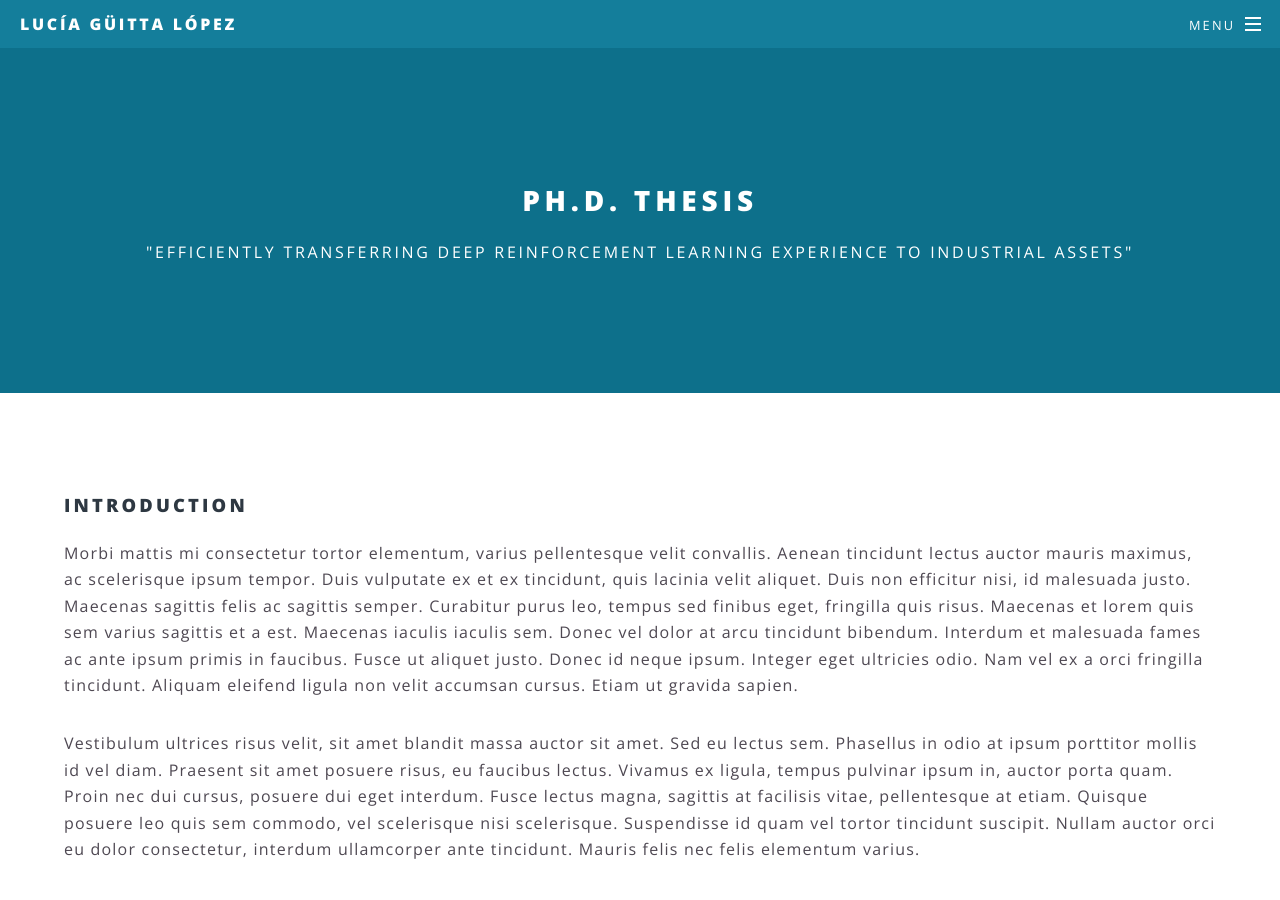
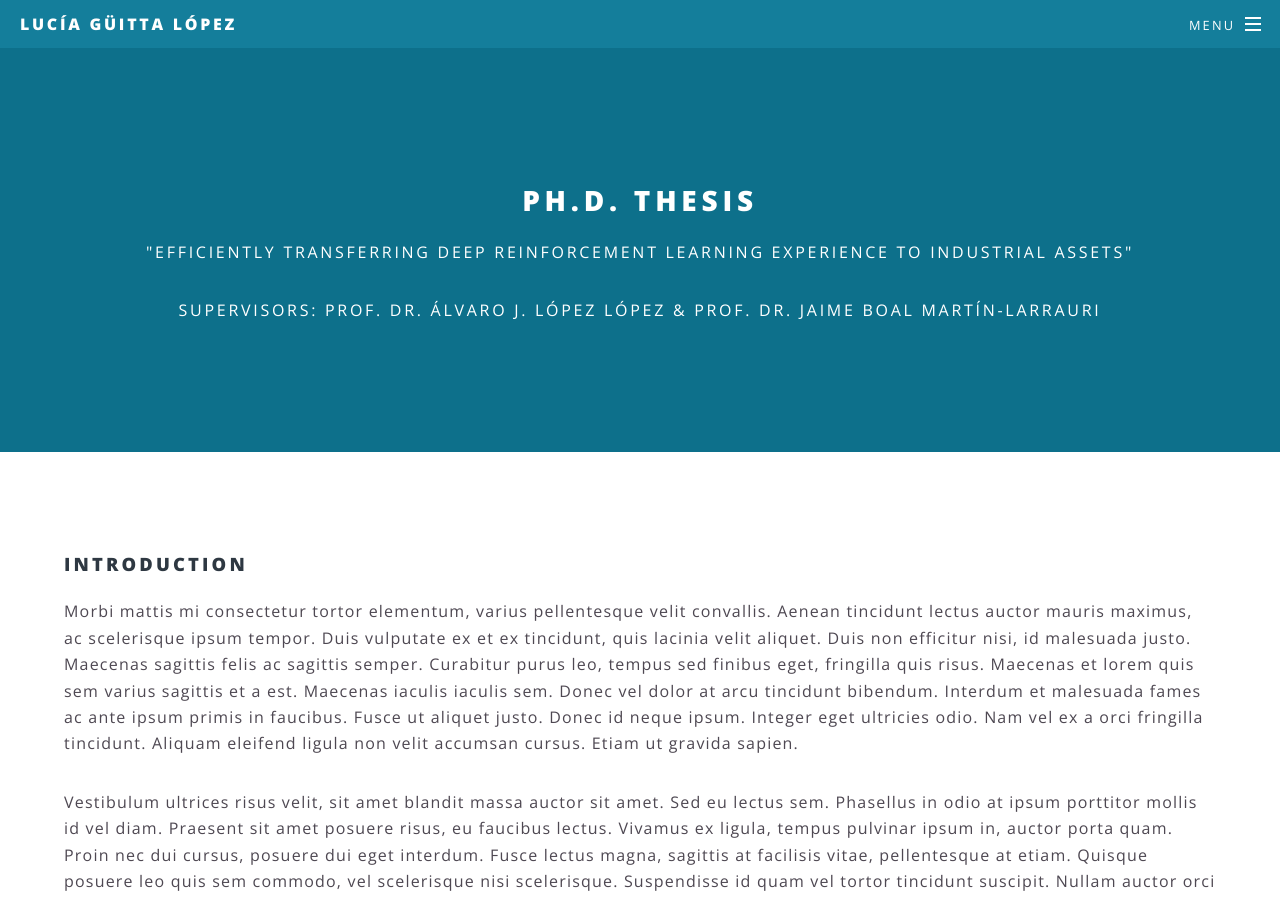
Before and after one commit to Lucia-Guitta/Lucia-Guitta.github.io, a Jekyll site: the page built from phdThesis.html, in a window 1280 px wide and 900 px high. Built offline with Jekyll 4.4.1, drawn with Linux system fonts in a browser that asks for light colours; some web fonts are replaced.

Commit message:
Add subtitle info

```diff
--- a/_layouts/page.html
+++ b/_layouts/page.html
@@ -7,6 +7,7 @@ layout: default
     <h2>{{ page.title }}</h2>
     {% if page.title == 'Ph.D. thesis'%}
     <p>"Efficiently transferring deep reinforcement learning experience to industrial assets"</p>
+    <p>Supervisors: Prof. Dr. Álvaro J. López López & Prof. Dr. Jaime Boal Martín-Larrauri</p>
     {% endif %}
   </header>
 
```
